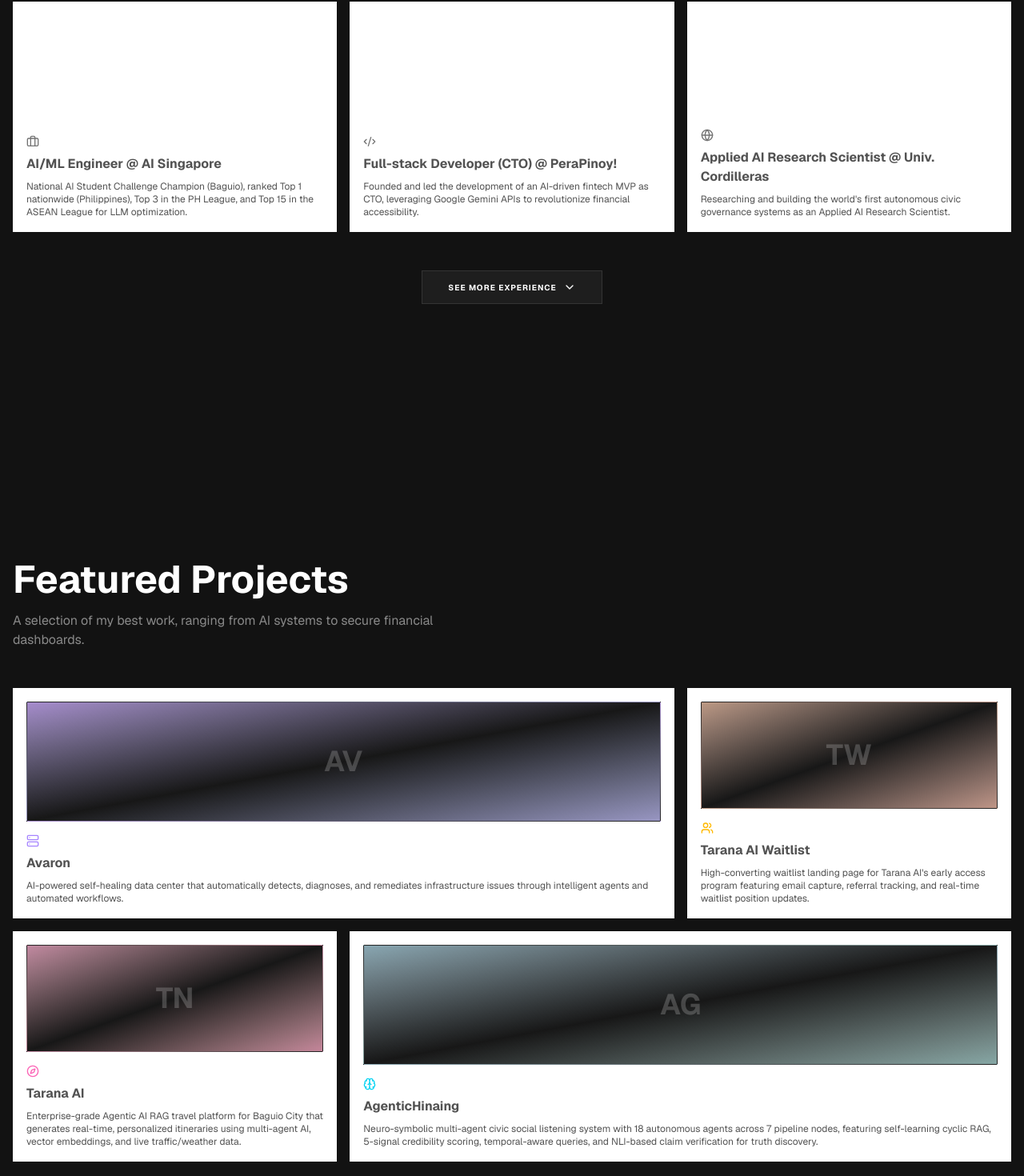
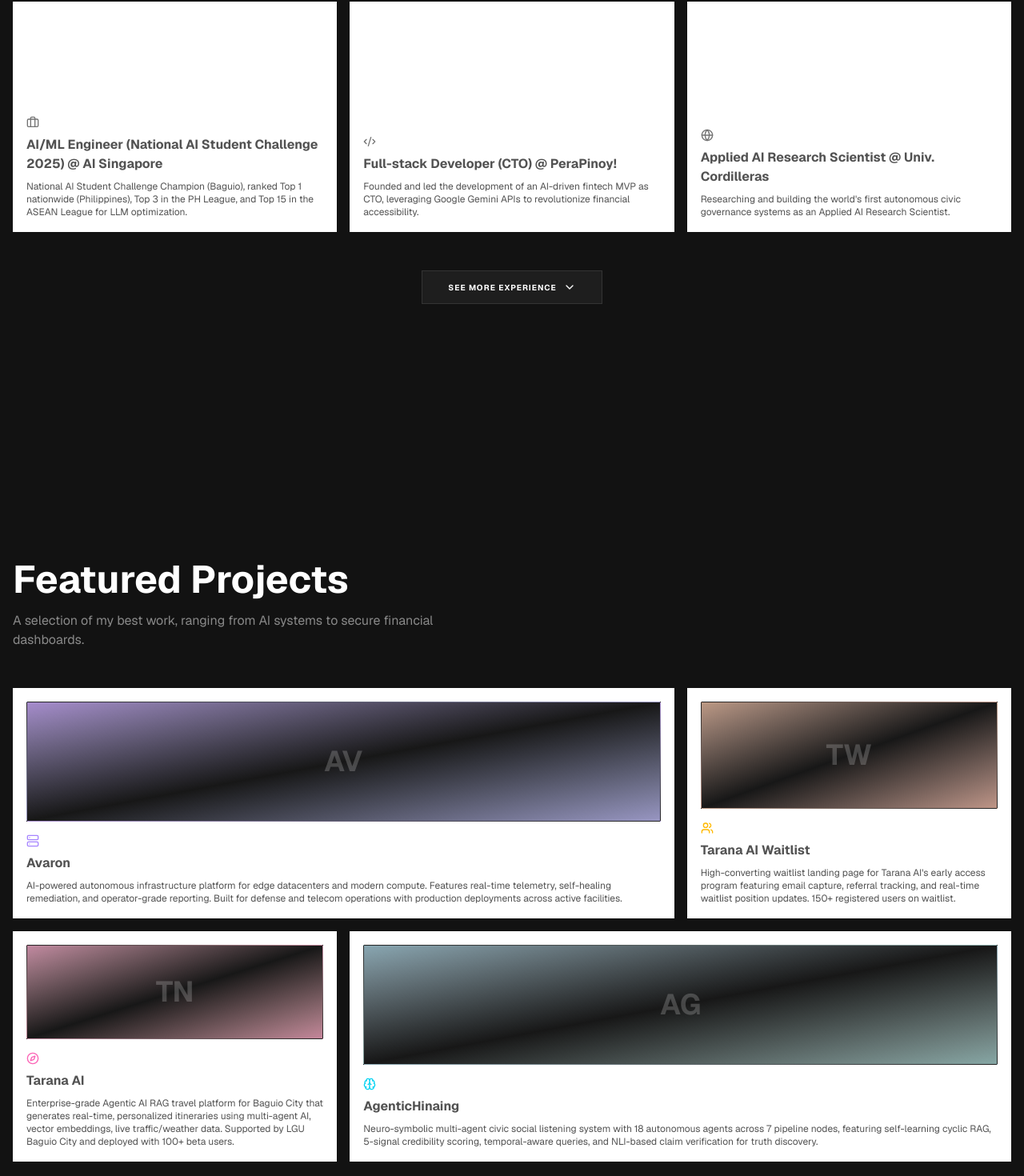
Before and after one commit to donyelqt/donielearys, a Next.js app: page / in a window 1280 px wide. Shown: the part 3136-4606 px from the top of the page at 80% size. Built offline with nearby package versions, Linux system fonts and the light colour scheme.

Commit message:
docs(content): update experience and project details
Update professional experience title and expand project descriptions to include specific deployment contexts, user metrics, and institutional support.

```diff
--- a/src/components/sections/Experience.tsx
+++ b/src/components/sections/Experience.tsx
@@ -25,7 +25,7 @@ const experiences = [
     className: "md:col-span-1",
   },
   {
-    title: "AI/ML Engineer",
+    title: "AI/ML Engineer (National AI Student Challenge 2025)",
     company: "AI Singapore",
     location: "Singapore (Hybrid)",
     date: "2025",
--- a/src/components/sections/Projects.tsx
+++ b/src/components/sections/Projects.tsx
@@ -20,7 +20,7 @@ const projects = [
   {
     title: "Avaron",
     status: "Active Development",
-    description: "AI-powered self-healing data center that automatically detects, diagnoses, and remediates infrastructure issues through intelligent agents and automated workflows.",
+    description: "AI-powered autonomous infrastructure platform for edge datacenters and modern compute. Features real-time telemetry, self-healing remediation, and operator-grade reporting. Built for defense and telecom operations with production deployments across active facilities.",
     header: (
       <div className="relative flex flex-1 w-full h-full min-h-[6rem] rounded-none bg-gradient-to-br from-violet-900/50 via-neutral-900 to-indigo-900/50 border border-white/5 overflow-hidden">
         <div className="absolute inset-0 flex items-center justify-center">
@@ -34,7 +34,7 @@ const projects = [
   {
     title: "Tarana AI Waitlist",
     status: "Live",
-    description: "High-converting waitlist landing page for Tarana AI's early access program featuring email capture, referral tracking, and real-time waitlist position updates.",
+    description: "High-converting waitlist landing page for Tarana AI's early access program featuring email capture, referral tracking, and real-time waitlist position updates. 150+ registered users on waitlist.",
     header: (
       <div className="relative flex flex-1 w-full h-full min-h-[6rem] rounded-none bg-gradient-to-br from-amber-900/50 via-neutral-900 to-orange-900/50 border border-white/5 overflow-hidden">
         <div className="absolute inset-0 flex items-center justify-center">
@@ -48,7 +48,7 @@ const projects = [
   {
     title: "Tarana AI",
     status: "Beta Testing",
-    description: "Enterprise-grade Agentic AI RAG travel platform for Baguio City that generates real-time, personalized itineraries using multi-agent AI, vector embeddings, and live traffic/weather data.",
+    description: "Enterprise-grade Agentic AI RAG travel platform for Baguio City that generates real-time, personalized itineraries using multi-agent AI, vector embeddings, live traffic/weather data. Supported by LGU Baguio City and deployed with 100+ beta users.",
     header: (
       <div className="relative flex flex-1 w-full h-full min-h-[6rem] rounded-none bg-gradient-to-br from-pink-900/50 via-neutral-900 to-rose-900/50 border border-white/5 overflow-hidden">
         <div className="absolute inset-0 flex items-center justify-center">
```
